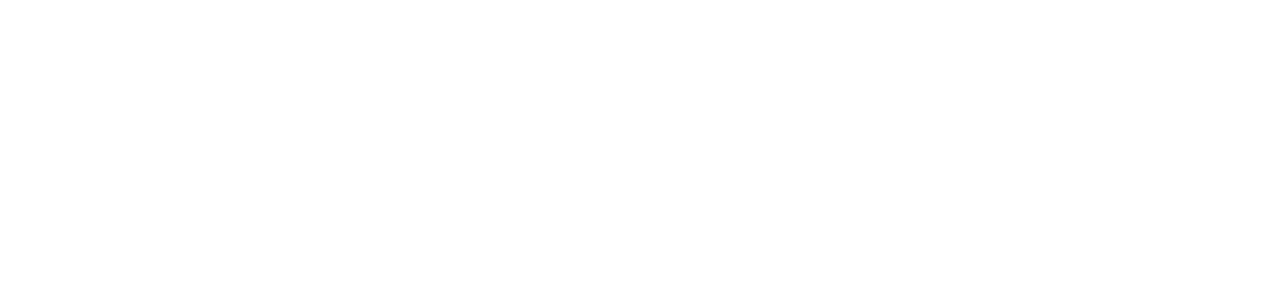
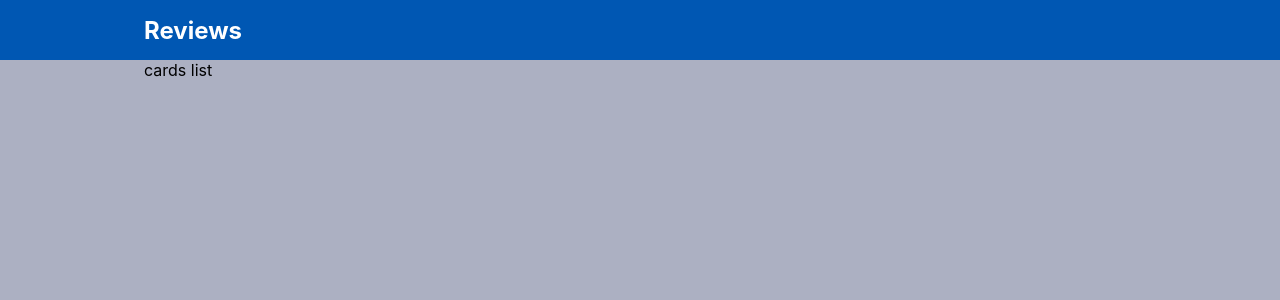
Before and after one commit to AndyxWood/ReviewTrackers-Challenge, a React (Create React App) app: page / in a window 1280 px wide. Shown: the top 300 px of the page. Built offline with nearby package versions, Linux system fonts and the light colour scheme.

Commit message:
Removed cra styles, styled header component

```diff
--- a/src/App.tsx
+++ b/src/App.tsx
@@ -1,7 +1,6 @@
 import { BrowserRouter as Router, useRoutes } from 'react-router-dom';
 import { NotFoundPage } from './pages/common/NotFoundPage';
 import { ReviewPage } from './pages/ReviewPage';
-import './themes/App.css';
 
 const AppRoutes = () => {
   const routes = useRoutes([
--- a/src/components/Header/index.tsx
+++ b/src/components/Header/index.tsx
@@ -8,7 +8,9 @@
 export const Header = ({headerTitle, classnames}: HeaderPropsModel): JSX.Element => {
   return (
     <div className={`header-wrapper ${classnames}`}>
-      <div className="header-text">{headerTitle}</div>
+      <div className='header-text-wrapper'>
+        <div className="header-text">{headerTitle}</div>
+      </div>
     </div>
   );
 };
--- a/src/components/Header/styles.scss
+++ b/src/components/Header/styles.scss
@@ -1,9 +1,19 @@
 .header-wrapper {
   height: 60px;
-  color: #0057B3;
+  background-color: #0057B3;
 
-  .header-text {
-    color: white;
-    size: 24px;
+  .header-text-wrapper {
+    padding-left: 1.5in;
+    padding-right: 1.5in;
+    height: 60px;
+    display: flex;
+    align-items: center;
+    justify-content: left;
+
+    .header-text {
+      color: white;
+      font-size: 24px;
+      font-weight: 700;
+    }
   }
 }
--- a/src/pages/ReviewPage/index.tsx
+++ b/src/pages/ReviewPage/index.tsx
@@ -1,5 +1,6 @@
 import { FunctionComponent } from 'react';
 import Header from '../../components/Header';
+import './styles.scss';
 
 export const ReviewPage: FunctionComponent = () => {
   // TODO:
@@ -9,7 +10,9 @@
   return (
     <>
       <Header headerTitle='Reviews' />
-      <div className='reviews-body'> {/* cards */} </div>
+      <div className='reviews-body'>cards list</div>
     </>
   );
 };
+
+export default ReviewPage;
--- /dev/null
+++ b/src/pages/ReviewPage/styles.scss
@@ -0,0 +1,4 @@
+.reviews-body {
+  padding-left: 1.5in;
+  padding-right: 1.5in;
+}
--- a/src/pages/common/NotFoundPage/index.tsx
+++ b/src/pages/common/NotFoundPage/index.tsx
@@ -1,5 +1,6 @@
 import { FunctionComponent, useEffect } from 'react';
 import { useNavigate } from 'react-router-dom';
+import './styles.scss';
 
 export const NotFoundPage: FunctionComponent = () => {
   const navigate = useNavigate();
@@ -11,7 +12,7 @@
   });
 
   return (
-    <header className="App-header">
+    <header className="not-found-wrapper">
       <h2>Woops, this page doesn't exist.</h2>
       <div>Redirecting back to the home page...</div>
     </header>
--- /dev/null
+++ b/src/pages/common/NotFoundPage/styles.scss
@@ -0,0 +1,11 @@
+.not-found-wrapper {
+  background-color: #282c34;
+  min-height: 100vh;
+  display: flex;
+  flex-direction: column;
+  align-items: center;
+  justify-content: center;
+  font-size: calc(10px + 2vmin);
+  color: white;
+  text-align: center;
+}
--- a/src/themes/App.css
+++ /dev/null
@@ -1,38 +0,0 @@
-.App {
-  text-align: center;
-}
-
-.App-logo {
-  height: 40vmin;
-  pointer-events: none;
-}
-
-@media (prefers-reduced-motion: no-preference) {
-  .App-logo {
-    animation: App-logo-spin infinite 20s linear;
-  }
-}
-
-.App-header {
-  background-color: #282c34;
-  min-height: 100vh;
-  display: flex;
-  flex-direction: column;
-  align-items: center;
-  justify-content: center;
-  font-size: calc(10px + 2vmin);
-  color: white;
-}
-
-.App-link {
-  color: #61dafb;
-}
-
-@keyframes App-logo-spin {
-  from {
-    transform: rotate(0deg);
-  }
-  to {
-    transform: rotate(360deg);
-  }
-}
--- a/src/themes/index.css
+++ b/src/themes/index.css
@@ -5,6 +5,7 @@
     sans-serif;
   -webkit-font-smoothing: antialiased;
   -moz-osx-font-smoothing: grayscale;
+  background-color: rgb(172, 176, 194);
 }
 
 code {
```
